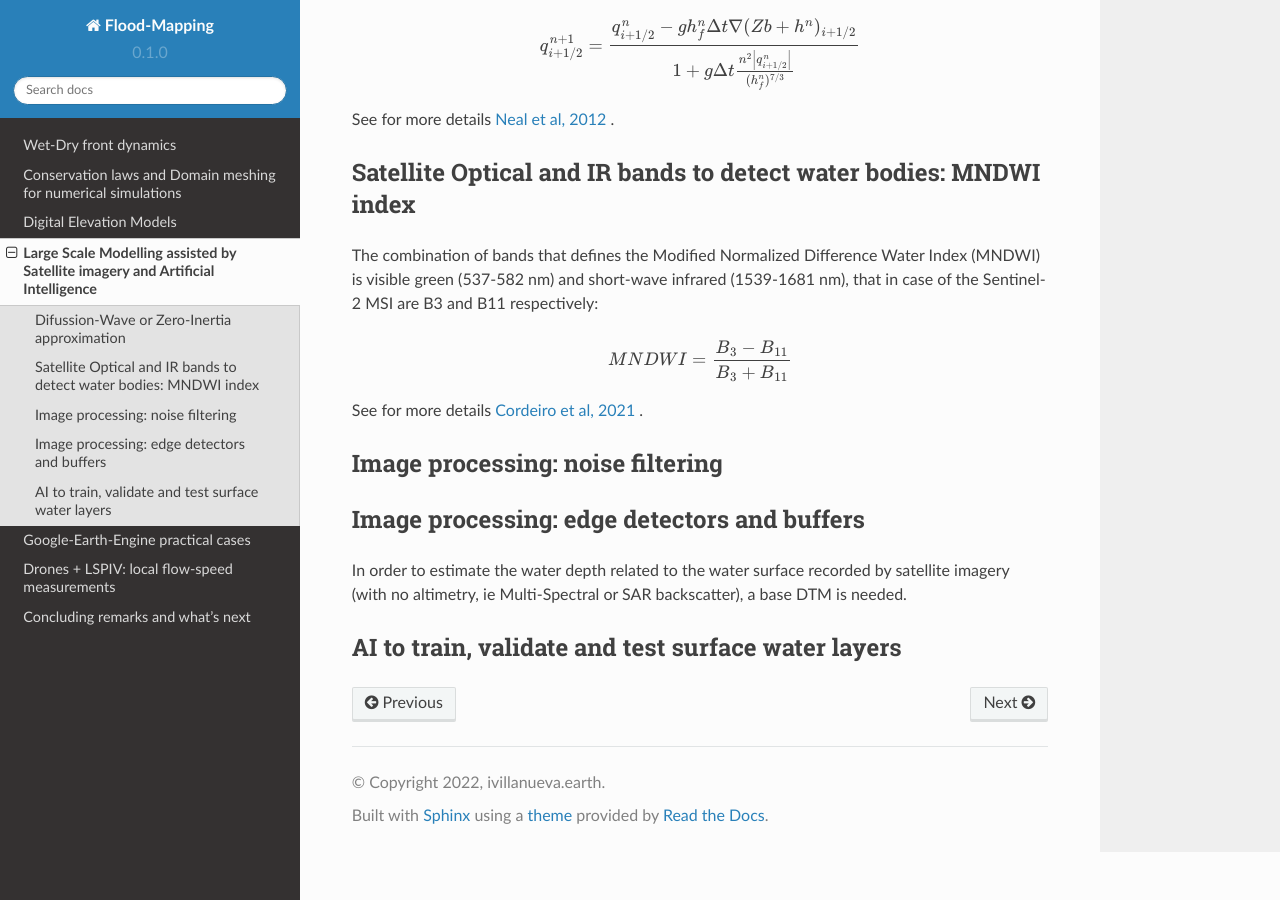
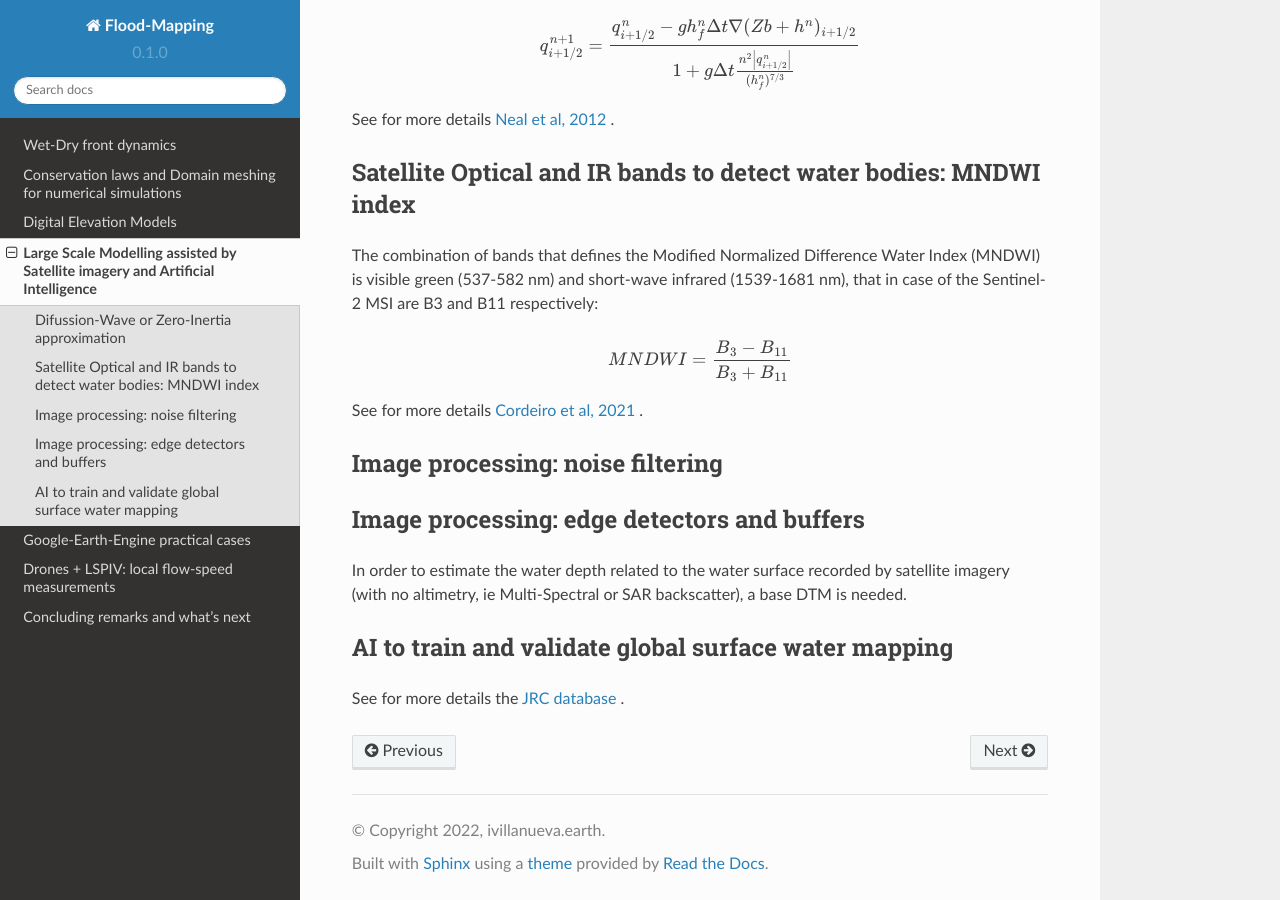
Before and after one commit to ivillamadrid/FloodMapping, a Sphinx documentation site: the page built from docs/source/lsm.rst, in a window 1280 px wide and 900 px high, scrolled down 1051 px. Built offline with Sphinx 7.4.7 and the Read the Docs theme 2.0.0, drawn with Linux system fonts in a browser that asks for light colours.

Commit message:
Update lsm.rst

```diff
--- a/docs/source/lsm.rst
+++ b/docs/source/lsm.rst
@@ -71,5 +71,8 @@ Image processing: edge detectors and buffers
 In order to estimate the water depth related to the water surface recorded by satellite imagery (with no altimetry, ie Multi-Spectral or SAR backscatter), a base DTM is needed.
 
 
-AI to train, validate and test surface water layers
----------------------------------------------------
+AI to train and validate global surface water mapping
+-----------------------------------------------------
+See for more details the `JRC database`_ .
+
+.. _JRC database: https://developers.google.com/earth-engine/datasets/catalog/JRC_GSW1_3_GlobalSurfaceWater?hl=en
```
